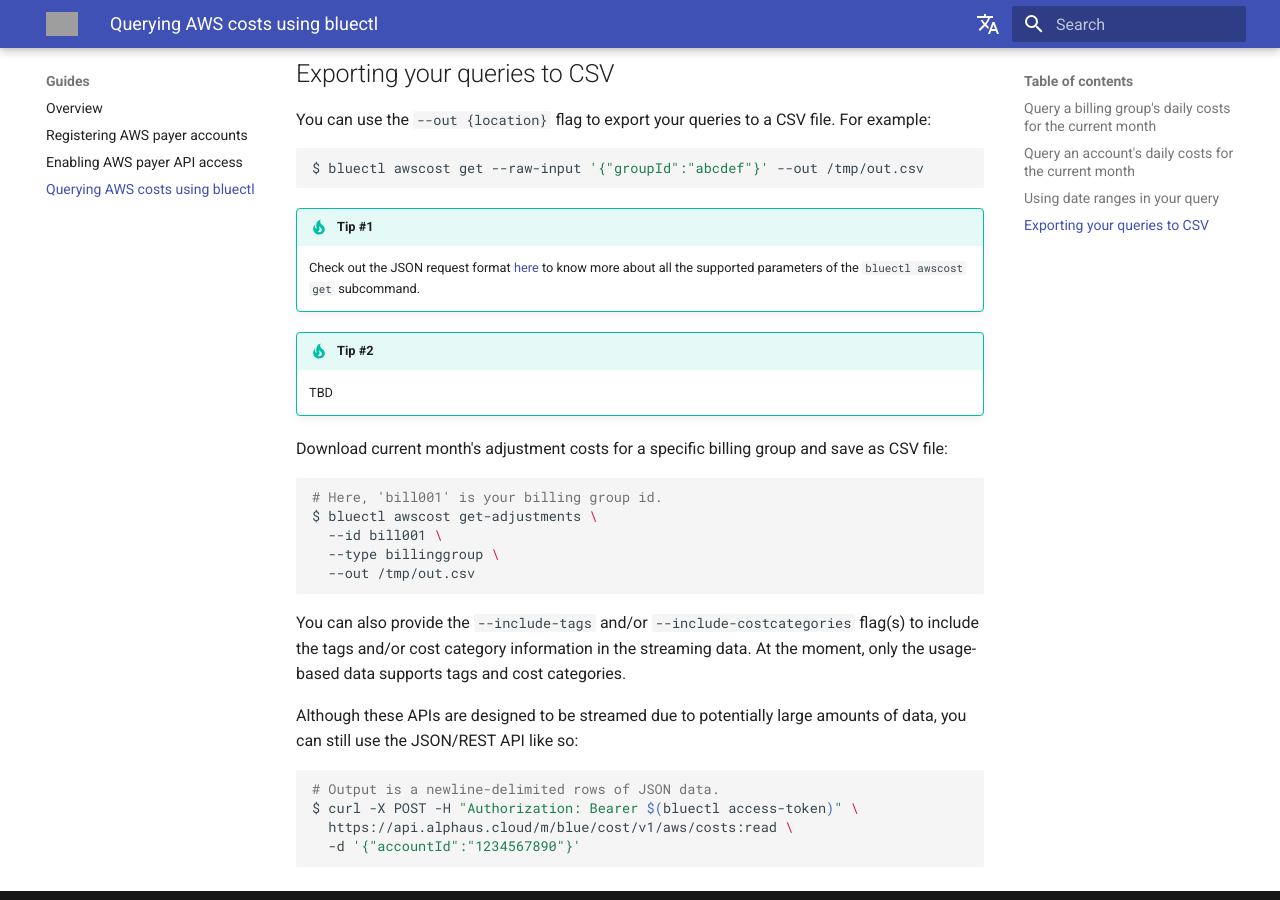
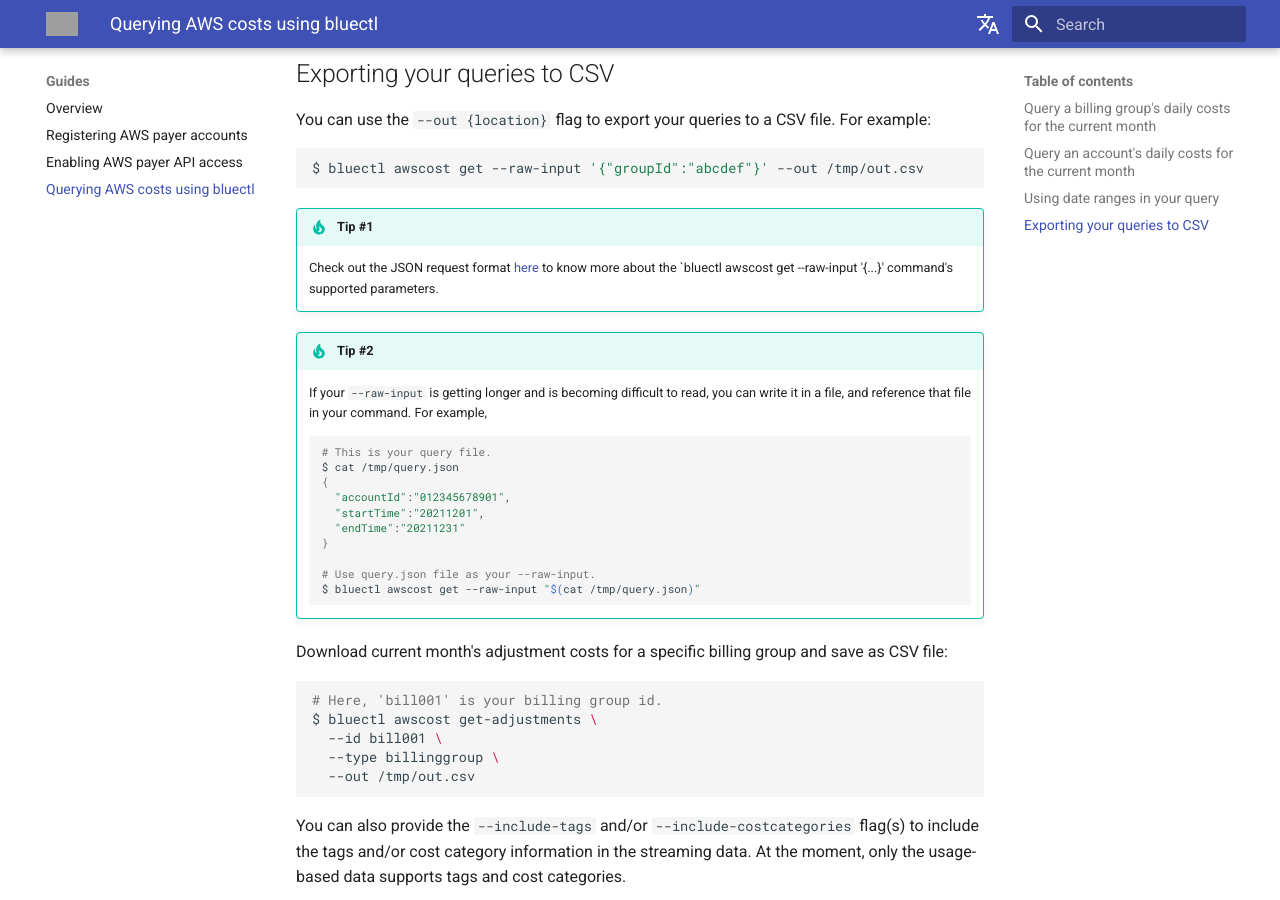
Before and after one commit to alphauslabs/tmpdocs, an MkDocs documentation site: the page built from docs/guides/aws-query-costs.md, in a window 1280 px wide and 900 px high, scrolled down 982 px. Built offline with MkDocs 1.6.1 and Material for MkDocs 9.7.7, drawn with Linux system fonts in a browser that asks for light colours; comment, search, counter and statistics services are not loaded; some of the changed text lies outside the part shown; grey boxes are pictures that could not be loaded.

Commit message:
docs: query costs

````diff
--- a/docs/guides/aws-query-costs.md
+++ b/docs/guides/aws-query-costs.md
@@ -5,7 +5,7 @@
 !!! info "--raw-input"
     [Blue API](https://alphauslabs.github.io/blueapidocs/) and [`bluectl`](https://alphauslabs.github.io/docs/blueapi/bluectl/) are still in beta. For `bluectl` to be able to support most Blue API parameter combinations, it provides a `--raw-input` flag which accepts the same JSON input required in Blue API for most of its commands. Refer to the examples using the `--raw-input` flag below.
 
-    As Blue API becomes more stable, we will provide more easy-to-use parameters to `bluectl` so you don't have to use the `--raw-input` flag. Stay tuned.
+    As Blue API becomes more stable, we will provide more easy-to-use parameters to `bluectl` so you don't have to use the `--raw-input` flag in the future. Stay tuned.
 
 ## Query a billing group's daily costs for the current month
 ```sh
@@ -33,10 +33,22 @@
 ```
 
 !!! tip "Tip #1"
-    Check out the JSON request format [here](https://alphauslabs.github.io/blueapidocs/#/Cost/Cost_ReadCosts) to know more about all the supported parameters of the `bluectl awscost get` subcommand.
+    Check out the JSON request format [here](https://alphauslabs.github.io/blueapidocs/#/Cost/Cost_ReadCosts) to know more about the `bluectl awscost get --raw-input '{...}' command's supported parameters.
 
 !!! tip "Tip #2"
-    TBD
+    If your `--raw-input` is getting longer and is becoming difficult to read, you can write it in a file, and reference that file in your command. For example,
+    ```sh
+    # This is your query file.
+    $ cat /tmp/query.json
+    {
+      "accountId":"012345678901",
+      "startTime":"20211201",
+      "endTime":"20211231"
+    }
+
+    # Use query.json file as your --raw-input.
+    $ bluectl awscost get --raw-input "$(cat /tmp/query.json)"
+    ```
 
 Download current month's adjustment costs for a specific billing group and save as CSV file:
 ```sh
````
